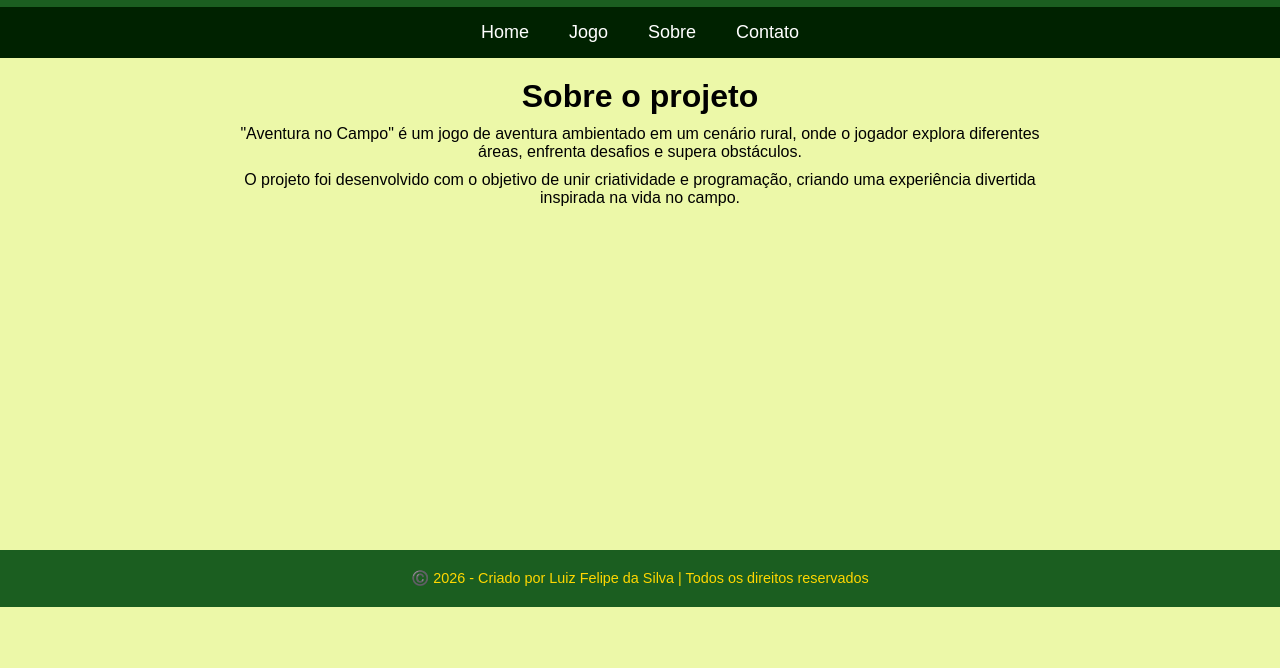
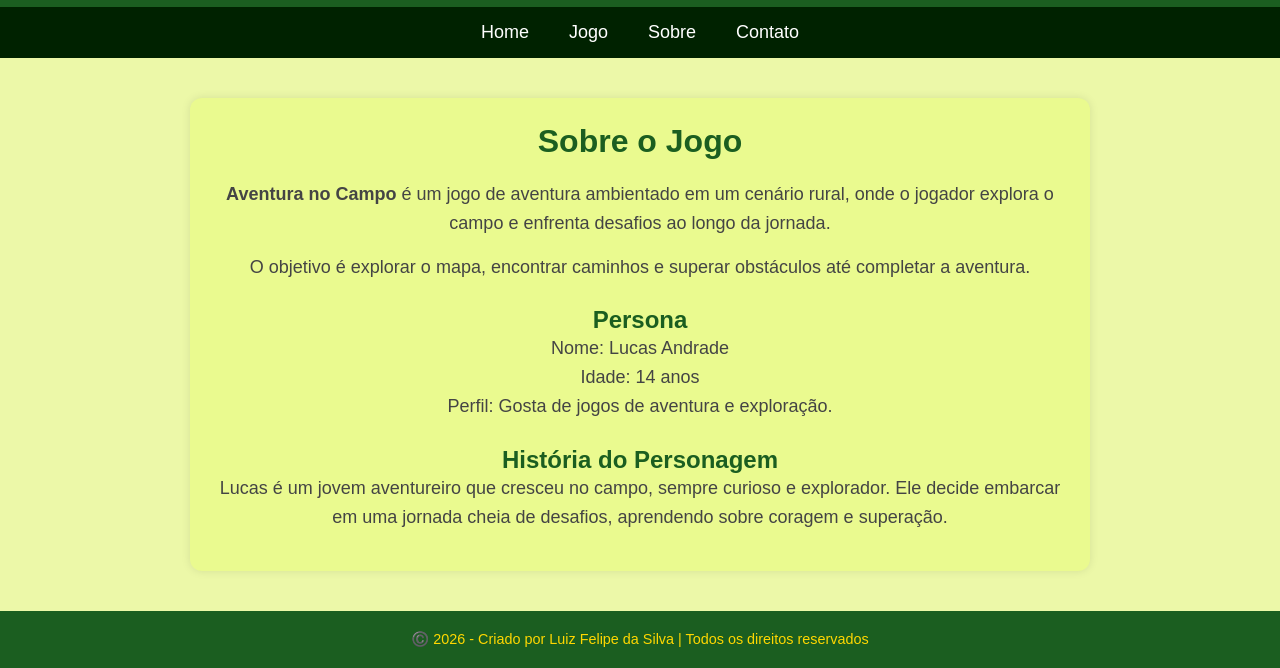
Before and after one commit to Luidiii/site-jogo, a plain HTML site: page sobre.html in a window 1280 px wide. Shown: the part 193-861 px from the top of the page. Before the commit the page ends 800 px from the top, so only its background shows below. Drawn offline with Linux system fonts and the light colour scheme.

Commit message:
arrumando o site

```diff
--- a/script.js
+++ b/script.js
@@ -1,4 +1,4 @@
-// MENU MOBILE (hambúrguer)
+// MENU MOBILE
 const toggle = document.querySelector('.menu-toggle');
 const menu = document.querySelector('.menu');
 
@@ -6,9 +6,7 @@ if (toggle && menu) {
     toggle.addEventListener('click', () => {
         menu.classList.toggle('active');
     });
-}
 
-// FECHAR MENU AO CLICAR EM UM LINK (mobile)
     const links = document.querySelectorAll('.menu a');
 
     links.forEach(link => {
@@ -16,8 +14,9 @@ links.forEach(link => {
             menu.classList.remove('active');
         });
     });
+}
 
-// EFEITO NO BOTÃO (clique)
+// BOTÃO
 const botao = document.querySelector('.botao');
 
 if (botao) {
@@ -30,15 +29,26 @@ if (botao) {
     });
 }
 
-// ALERTA AO ENVIAR FORMULÁRIO
-const form = document.querySelector('form');
+// FORMULÁRIO CONTATO
+document.addEventListener("DOMContentLoaded", () => {
+    const form = document.querySelector("form");
 
-if (form) {
-  form.addEventListener('submit', (e) => {
-    e.preventDefault(); // impede envio real
+    if (!form) return;
 
-    alert("Mensagem enviada com sucesso! ✅");
+    form.addEventListener("submit", (e) => {
+        e.preventDefault();
 
-    form.reset(); // limpa os campos
+        const nome = document.getElementById("nome");
+        const email = document.getElementById("email");
+        const mensagem = document.getElementById("mensagem");
+        const status = document.getElementById("status");
+
+        if (!nome.value || !email.value || !mensagem.value) {
+            alert("❌ Preencha todos os campos!");
+            return;
+        }
+
+        status.innerHTML = "✅ Mensagem enviada com sucesso!";
+        form.reset();
     });
-}
+});
--- a/sobre.html
+++ b/sobre.html
@@ -3,7 +3,7 @@
 <head>
     <meta charset="UTF-8">
     <meta name="viewport" content="width=device-width, initial-scale=1.0">
-    <title>Aventura no Campo - Sobre</title>
+    <title>Sobre - Aventura no Campo</title>
     <link rel="stylesheet" href="style.css">
 </head>
 
@@ -14,6 +14,7 @@
 
     <nav>
         <div class="menu-toggle">☰</div>
+
         <ul class="menu">
             <li><a href="index.html">Home</a></li>
             <li><a href="jogo.html">Jogo</a></li>
@@ -24,17 +25,33 @@
 </header>
 
 <main class="sobre">
-    <h1>Sobre o projeto</h1>
+
+    <h2> Sobre o Jogo</h2>
 
     <p>
-        "Aventura no Campo" é um jogo de aventura ambientado em um cenário rural,
-        onde o jogador explora diferentes áreas, enfrenta desafios e supera obstáculos.
+        <strong>Aventura no Campo</strong> é um jogo de aventura ambientado em um cenário rural,
+        onde o jogador explora o campo e enfrenta desafios ao longo da jornada.
     </p>
 
     <p>
-        O projeto foi desenvolvido com o objetivo de unir criatividade e programação,
-        criando uma experiência divertida inspirada na vida no campo.
+        O objetivo é explorar o mapa, encontrar caminhos e superar obstáculos até completar a aventura.
     </p>
+
+    <h3> Persona</h3>
+
+    <p>
+        Nome: Lucas Andrade<br>
+        Idade: 14 anos<br>
+        Perfil: Gosta de jogos de aventura e exploração.
+    </p>
+
+    <h3> História do Personagem</h3>
+
+    <p>
+        Lucas é um jovem aventureiro que cresceu no campo, sempre curioso e explorador.
+        Ele decide embarcar em uma jornada cheia de desafios, aprendendo sobre coragem e superação.
+    </p>
+
 </main>
 
 <footer>
--- a/style.css
+++ b/style.css
@@ -119,15 +119,39 @@ header {
     box-shadow: 0 0 15px #4CAF50;
 }
 
-/* SOBRE */
 .sobre {
-    padding: 20px;
+    background-color:#eafa8f;
+    max-width: 900px;
+    margin: 40px auto;
+    padding: 25px;
+    border-radius: 12px;
     text-align: center;
+    box-shadow: 0 0 10px rgba(0, 0, 0, 0.1);
+    transition: 0.3s;
+
+}
+
+.sobre:hover {
+    transform: scale(1.01);
+}
+
+.sobre h2 {
+    font-size: 32px;
+    color: #1b5e20;
+    margin-bottom: 20px;
+}
+
+.sobre h3 {
+    font-size: 24px;
+    color: #1b5e20;
+    margin-top: 25px;
 }
 
 .sobre p {
-    max-width: 800px;
-    margin: 10px auto;
+    font-size: 18px;
+    color: #444;
+    line-height: 1.6;
+    margin-bottom: 15px;
 }
 
 /* CONTATO */
@@ -203,6 +227,3 @@ footer {
         font-size: 16px;
     }
 }
-a{
-    color: #002200;
-}
```
Also changed, not shown: contato.html (+12 -7 lines), index.html (+15 -4 lines). Lines whose indentation alone changed are shown as unchanged.
